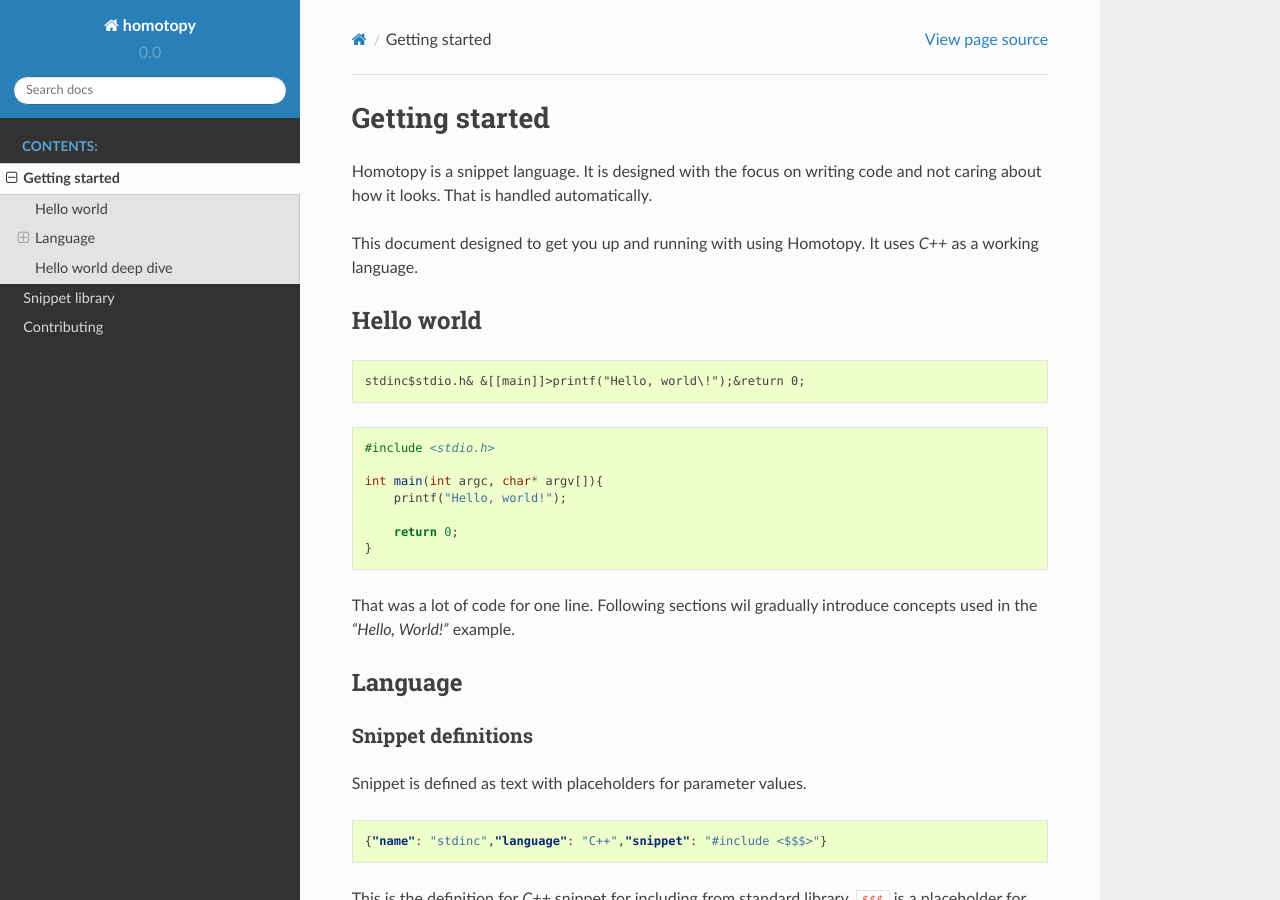
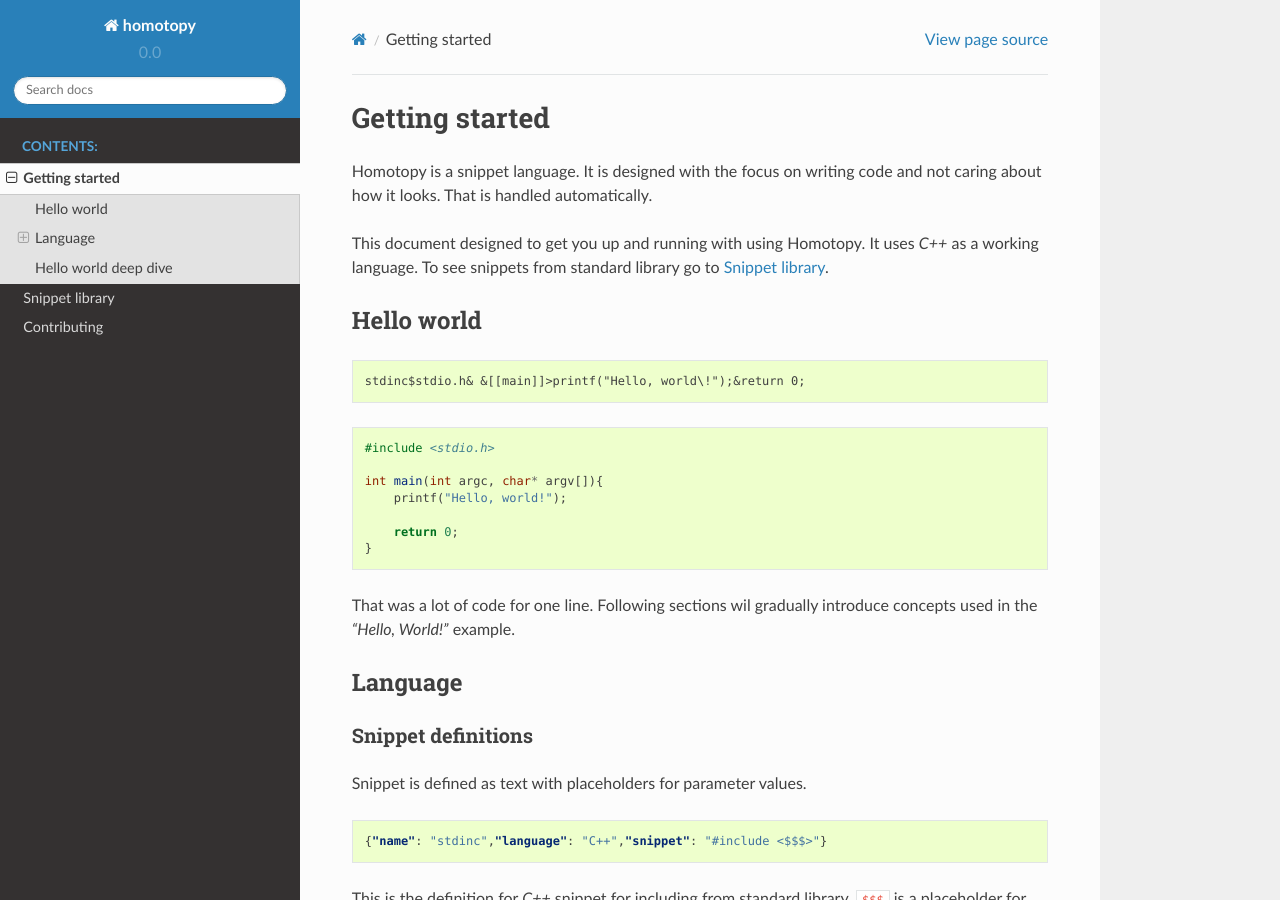
Before and after one commit to Ahhhhmed/homotopy, a Sphinx documentation site: the page built from docs/getting_started.rst, in a window 1280 px wide and 900 px high. Built offline with Sphinx 7.4.7 and the Read the Docs theme 2.0.0, drawn with Linux system fonts in a browser that asks for light colours.

Commit message:
Add reference to snippet library to getting started

```diff
--- a/docs/getting_started.rst
+++ b/docs/getting_started.rst
@@ -6,6 +6,7 @@ Homotopy is a snippet language. It is designed with the focus on writing code an
 That is handled automatically.
 
 This document designed to get you up and running with using Homotopy. It uses *C++* as a working language.
+To see snippets from standard library go to :ref:`snippet_library`.
 
 -----------
 Hello world
--- a/docs/snippet_library.rst
+++ b/docs/snippet_library.rst
@@ -1,3 +1,5 @@
+.. _snippet_library:
+
 ===============
 Snippet library
 ===============
```
